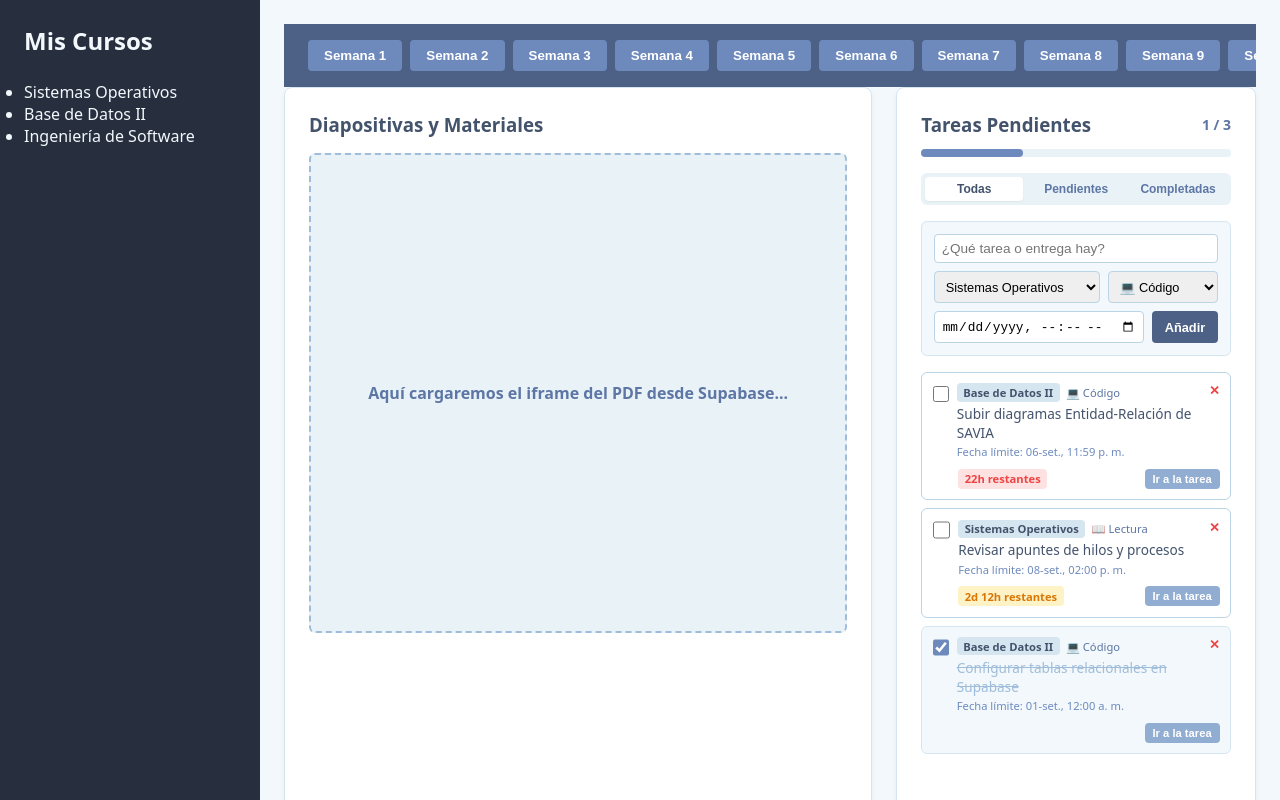
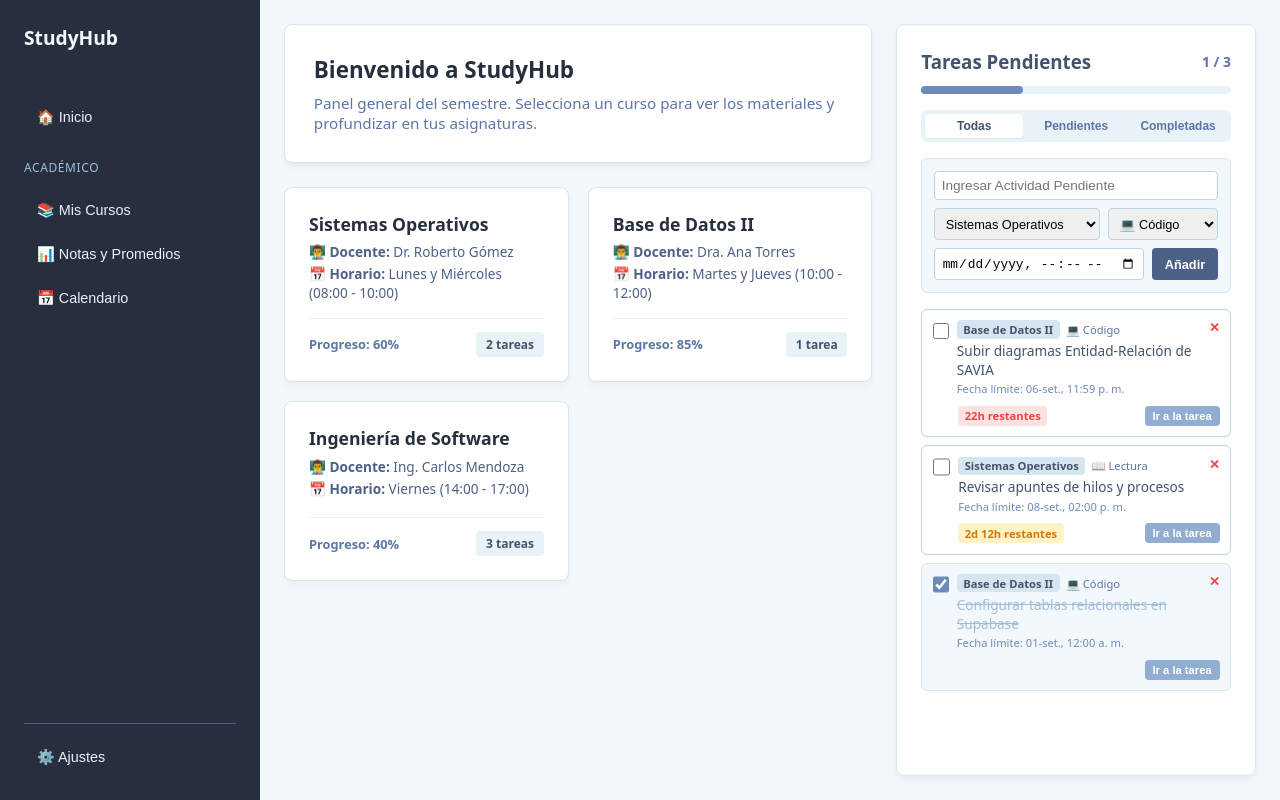
Before and after one commit to abelhuayta/StudyHub, a React (Vite) app: page / in a window 1280 px wide. Built offline with nearby package versions, Linux system fonts and the light colour scheme.

Commit message:
actualizar todo

```diff
--- a/src/App.css
+++ b/src/App.css
@@ -111,3 +111,26 @@ body {
   color: var(--polo-blue-700);
   font-weight: bold;
 }
+/* Efecto hover para la lista de cursos en el Sidebar */
+.sidebar li {
+  transition: transform 0.2s ease, background-color 0.2s ease;
+  cursor: pointer;
+  border-radius: 4px;
+  padding: 0.3rem 0.5rem;
+}
+
+.sidebar li:hover {
+  transform: scale(1.04);
+  background-color: var(--polo-blue-900);
+}
+
+/* Efecto hover para las tarjetas de cursos en el DashboardHome */
+.dashboard-home .course-card {
+  transition: transform 0.2s ease, box-shadow 0.2s ease;
+  cursor: pointer;
+}
+
+.dashboard-home .course-card:hover {
+  transform: scale(1.20);
+  box-shadow: 0 6px 12px rgba(0, 0, 0, 0.08);
+}
--- a/src/App.jsx
+++ b/src/App.jsx
@@ -1,24 +1,34 @@
+import { useState } from 'react'
 import './App.css'
-import Sidebar from './components/Sidebar';
-import WeekTimeline from './components/WeekTimeline';
-import MaterialViewer from './components/MaterialViewer';
-import TaskPanel from './components/TaskPanel';
+import Sidebar from './components/Sidebar'
+import WeekTimeline from './components/WeekTimeline'
+import MaterialViewer from './components/MaterialViewer'
+import TaskPanel from './components/TaskPanel'
+import DashboardHome from './components/DashboardHome'
 
 function App() {
+  const [semanaSeleccionada, setSemanaSeleccionada] = useState(null)
+
   return (
     <div className="app-layout">
       <Sidebar />
 
+
+
       <main className="main-content">
-        <WeekTimeline />
+        <div className="content-grid">
+          {/* Si no hay semana seleccionada, muestra el DashboardHome; si hay una, muestra el MaterialViewer */}
+          {semanaSeleccionada === null ? (
+            <DashboardHome />
+          ) : (
+            <MaterialViewer semana={semanaSeleccionada} />
+          )}
 
-        <div className="content-grid">
-          <MaterialViewer />
           <TaskPanel />
         </div>
       </main>
     </div>
-  );
+  )
 }
 
 export default App
--- /dev/null
+++ b/src/components/DashboardHome.jsx
@@ -0,0 +1,81 @@
+export default function DashboardHome() {
+  const cursos = [
+    {
+      id: 1,
+      nombre: 'Sistemas Operativos',
+      docente: 'Dr. Roberto Gómez',
+      dias: 'Lunes y Miércoles (08:00 - 10:00)',
+      avance: '60%',
+      pendiente: '2 tareas'
+    },
+    {
+      id: 2,
+      nombre: 'Base de Datos II',
+      docente: 'Dra. Ana Torres',
+      dias: 'Martes y Jueves (10:00 - 12:00)',
+      avance: '85%',
+      pendiente: '1 tarea'
+    },
+    {
+      id: 3,
+      nombre: 'Ingeniería de Software',
+      docente: 'Ing. Carlos Mendoza',
+      dias: 'Viernes (14:00 - 17:00)',
+      avance: '40%',
+      pendiente: '3 tareas'
+    }
+  ];
+
+  return (
+    <div className="dashboard-home" style={{ display: 'flex', flexDirection: 'column', gap: '1.5rem', height: '100%' }}>
+      {/* Banner de Bienvenida */}
+      <div style={{ backgroundColor: 'white', padding: '1.8rem', borderRadius: '8px', border: '1px solid var(--polo-blue-200)', boxShadow: '0 4px 6px rgba(0,0,0,0.05)' }}>
+        <h2 style={{ color: 'var(--polo-blue-950)', marginBottom: '0.5rem', fontSize: '1.4rem' }}>Bienvenido a StudyHub</h2>
+        <p style={{ color: 'var(--polo-blue-700)', fontSize: '0.95rem' }}>
+          Panel general del semestre. Selecciona un curso para ver los materiales y profundizar en tus asignaturas.
+        </p>
+      </div>
+
+      {/* Cuadrícula de Cursos Ampliada */}
+      <div style={{ display: 'grid', gridTemplateColumns: 'repeat(auto-fit, minmax(280px, 1fr))', gap: '1.2rem' }}>
+        {cursos.map(curso => (
+          <div
+            key={curso.id}
+            className="course-card"
+            style={{
+              backgroundColor: 'white',
+              padding: '1.5rem',
+              borderRadius: '8px',
+              border: '1px solid var(--polo-blue-200)',
+              boxShadow: '0 4px 6px rgba(0,0,0,0.04)',
+              display: 'flex',
+              flexDirection: 'column',
+              justifyContent: 'space-between',
+              gap: '1rem',
+              minHeight: '180px'
+            }}
+          >
+            <div>
+              <h4 style={{ color: 'var(--polo-blue-950)', fontSize: '1.1rem', marginBottom: '0.4rem' }}>{curso.nombre}</h4>
+              <p style={{ fontSize: '0.85rem', color: 'var(--polo-blue-800)', marginBottom: '0.2rem' }}>
+                👨‍🏫 <strong>Docente:</strong> {curso.docente}
+              </p>
+              <p style={{ fontSize: '0.85rem', color: 'var(--polo-blue-800)' }}>
+                📅 <strong>Horario:</strong> {curso.dias}
+              </p>
+            </div>
+
+            <div style={{ display: 'flex', justifyContent: 'space-between', alignItems: 'center', borderTop: '1px solid var(--polo-blue-100)', paddingTop: '0.8rem' }}>
+              <span style={{ fontSize: '0.8rem', color: 'var(--polo-blue-700)', fontWeight: 'bold' }}>
+                Progreso: {curso.avance}
+              </span>
+              <span style={{ fontSize: '0.75rem', backgroundColor: 'var(--polo-blue-100)', color: 'var(--polo-blue-900)', padding: '0.25rem 0.6rem', borderRadius: '4px', fontWeight: 'bold' }}>
+                {curso.pendiente}
+              </span>
+            </div>
+          </div>
+        ))}
+      </div>
+    </div>
+  );
+}
--- a/src/components/Sidebar.jsx
+++ b/src/components/Sidebar.jsx
@@ -1,12 +1,67 @@
-export default function Sidebar() {
+export default function Sidebar({ setVistaActual }) {
   return (
     <aside className="sidebar">
-      <h2>Mis Cursos</h2>
-      <ul>
-        <li>Sistemas Operativos</li>
-        <li>Base de Datos II</li>
-        <li>Ingeniería de Software</li>
-      </ul>
+      <h2 style={{ fontSize: '1.2rem', marginBottom: '1.5rem', color: 'var(--polo-blue-50)' }}>
+        StudyHub
+      </h2>
+
+      <nav style={{ display: 'flex', flexDirection: 'column', gap: '0.5rem', flexGrow: 1 }}>
+        <button
+          onClick={() => setVistaActual('home')}
+          style={estiloBtnNav}
+        >
+          🏠 Inicio
+        </button>
+
+        <div style={{ margin: '1rem 0 0.5rem 0', fontSize: '0.75rem', textTransform: 'uppercase', color: 'var(--polo-blue-400)', letterSpacing: '0.05em' }}>
+          Académico
+        </div>
+
+        <button
+          onClick={() => setVistaActual('cursos')}
+          style={estiloBtnNav}
+        >
+          📚 Mis Cursos
+        </button>
+
+        <button
+          onClick={() => setVistaActual('notas')}
+          style={estiloBtnNav}
+        >
+          📊 Notas y Promedios
+        </button>
+
+        <button
+          onClick={() => setVistaActual('calendario')}
+          style={estiloBtnNav}
+        >
+          📅 Calendario
+        </button>
+      </nav>
+
+      <div style={{ borderTop: '1px solid var(--polo-blue-800)', paddingTop: '1rem' }}>
+        <button
+          onClick={() => setVistaActual('ajustes')}
+          style={estiloBtnNav}
+        >
+          ⚙️ Ajustes
+        </button>
+      </div>
     </aside>
   );
 }
+
+// Estilo reutilizable para los botones de la barra lateral
+const estiloBtnNav = {
+  background: 'transparent',
+  border: 'none',
+  color: 'var(--polo-blue-100)',
+  padding: '0.6rem 0.8rem',
+  textAlign: 'left',
+  borderRadius: '6px',
+  cursor: 'pointer',
+  fontSize: '0.9rem',
+  fontWeight: '500',
+  width: '100%',
+  transition: 'background-color 0.2s ease, transform 0.1s ease'
+};
--- a/src/components/TaskPanel.jsx
+++ b/src/components/TaskPanel.jsx
@@ -164,7 +164,7 @@ export default function TaskPanel() {
           type="text"
           value={nuevaTexto}
           onChange={(e) => setNuevaTexto(e.target.value)}
-          placeholder="¿Qué tarea o entrega hay?"
+          placeholder="Ingresar Actividad Pendiente"
           style={{ padding: '0.4rem', borderRadius: '4px', border: '1px solid var(--polo-blue-300)', fontSize: '0.85rem' }}
         />
 
```
